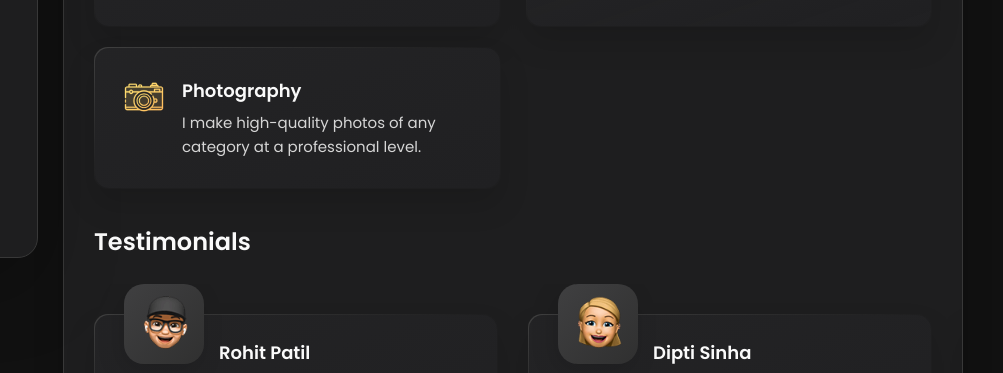
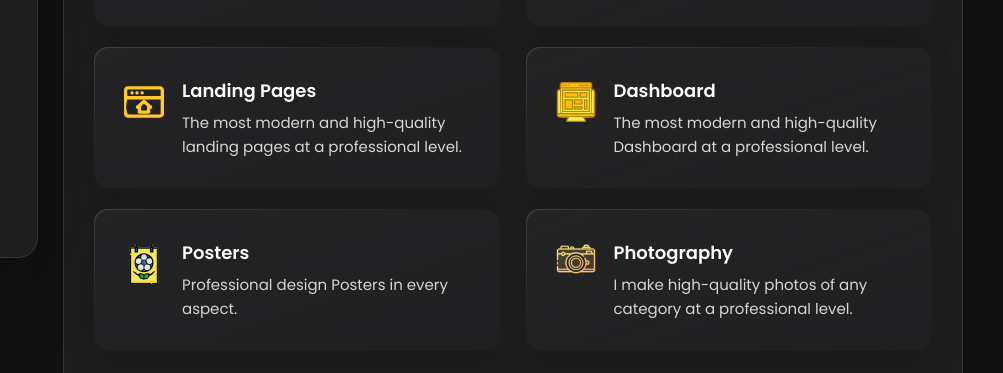
Before and after one commit to muhammd-imran/My-Portfolio, a plain HTML site: page index.html in a window 1280 px wide. Shown: the part 548-921 px from the top of the page, 277-1280 px from the left. Drawn offline with nearby package versions, Linux system fonts and the light colour scheme.

Commit message:
added multiple task

```diff
--- a/index.html
+++ b/index.html
@@ -261,6 +261,55 @@
             <li class="service-item">
 
               <div class="service-icon-box">
+                <img src="./assets/images/icon-Landing-page.svg" alt="icon-Landing-page" width="40">
+              </div>
+
+              <div class="service-content-box">
+                <h4 class="h4 service-item-title">Landing pages</h4>
+
+                <p class="service-item-text">
+                  The most modern and high-quality landing pages at a professional level.
+                </p>
+              </div>
+
+            </li>
+
+            <li class="service-item">
+
+              <div class="service-icon-box">
+                <img src="./assets/images/icon-dahsboard.svg" alt="icon-dahsboard" width="40">
+              </div>
+
+              <div class="service-content-box">
+                <h4 class="h4 service-item-title">Dashboard</h4>
+
+                <p class="service-item-text">
+                  The most modern and high-quality Dashboard at a professional level.
+                </p>
+              </div>
+
+            </li>
+
+            <li class="service-item">
+
+              <div class="service-icon-box">
+                <img src="./assets/images/icon-poster.svg" alt="icon-poster" width="40">
+              </div>
+
+              <div class="service-content-box">
+                <h4 class="h4 service-item-title">Posters</h4>
+
+                <p class="service-item-text">
+                  Professional design Posters in every aspect.
+                 </p>
+              </div>
+
+            </li>
+
+
+            <li class="service-item">
+
+              <div class="service-icon-box">
                 <img src="./assets/images/icon-photo.svg" alt="camera icon" width="40">
               </div>
 
@@ -273,6 +322,8 @@
               </div>
 
             </li>
+
+
 
           </ul>
 
@@ -723,7 +774,7 @@
               </a>
             </li>
 
-            <li class="project-item  active" data-filter-item data-category="web design">
+            <li class="project-item  active" data-filter-item data-category="Dashboard">
               <a href="#">
 
                 <figure class="project-img">
@@ -736,12 +787,12 @@
 
                 <h3 class="project-title">Gaming Website</h3>
 
-                <p class="project-category">Web design</p>
+                <p class="project-category">Dashboard</p>
 
               </a>
             </li>
 
-            <li class="project-item  active" data-filter-item data-category="Web design">
+            <li class="project-item  active" data-filter-item data-category="Dashboard">
               <a href="#">
 
                 <figure class="project-img">
@@ -754,7 +805,7 @@
 
                 <h3 class="project-title">School Portal</h3>
 
-                <p class="project-category">Web Design</p>
+                <p class="project-category">Dashboard</p>
 
               </a>
             </li>
@@ -777,7 +828,7 @@
               </a>
             </li>
 
-            <li class="project-item  active" data-filter-item data-category="Web Design">
+            <li class="project-item  active" data-filter-item data-category="landing pages">
               <a href="#">
 
                 <figure class="project-img">
@@ -790,7 +841,7 @@
 
                 <h3 class="project-title">Pizza Ordering Website</h3>
 
-                <p class="project-category">Web design</p>
+                <p class="project-category">Landing pages</p>
 
               </a>
             </li>
@@ -905,7 +956,7 @@
               </a>
             </li>
 
-            <li class="project-item  active" data-filter-item data-category="Mobile Apps">
+            <li class="project-item  active" data-filter-item data-category="Web Design">
               <a href="#">
 
                 <figure class="project-img">
@@ -918,7 +969,7 @@
 
                 <h3 class="project-title">Pizza Ordering System</h3>
 
-                <p class="project-category">App Design</p>
+                <p class="project-category">Web Design</p>
 
               </a>
             </li>
```
Also changed, not shown: assets/images/icon-Landing-page.svg (added), assets/images/icon-dahsboard.svg (added), assets/images/icon-poster.svg (added).
